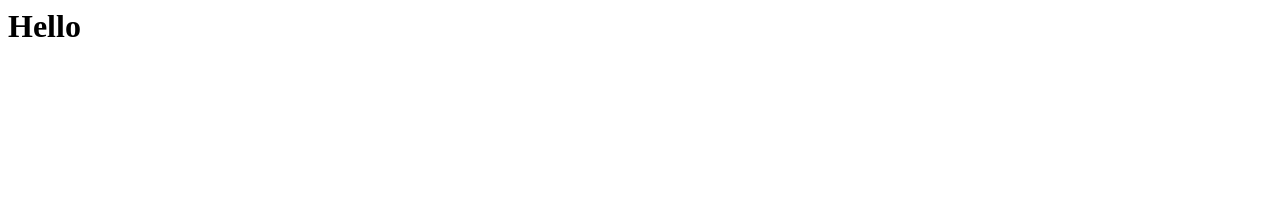
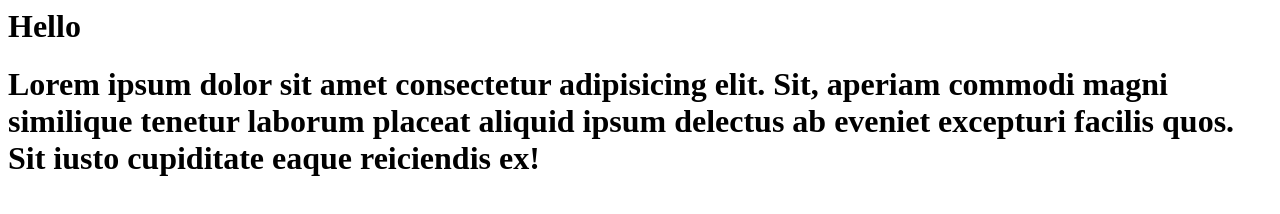
Before and after one commit to Issac-J/git-practice, a plain HTML site: page index.html in a window 1280 px wide. Drawn offline with Linux system fonts and the light colour scheme.

Commit message:
create lorem contents in h1 tag for branch testing

```diff
--- a/index.html
+++ b/index.html
@@ -4,5 +4,11 @@
     </head>
     <body>
         <h1>Hello</h1>
+        <h1>
+            Lorem ipsum dolor sit amet consectetur adipisicing elit. Sit,
+            aperiam commodi magni similique tenetur laborum placeat aliquid
+            ipsum delectus ab eveniet excepturi facilis quos. Sit iusto
+            cupiditate eaque reiciendis ex!
+        </h1>
     </body>
 </html>
```
Lines whose indentation alone changed are shown as unchanged.
